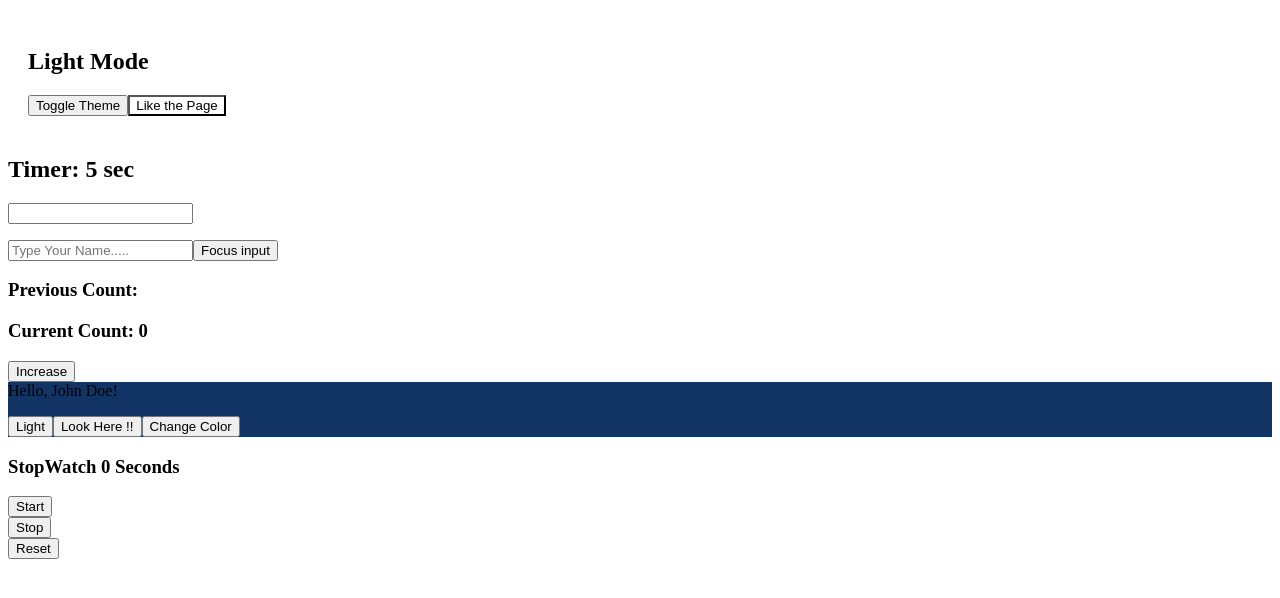
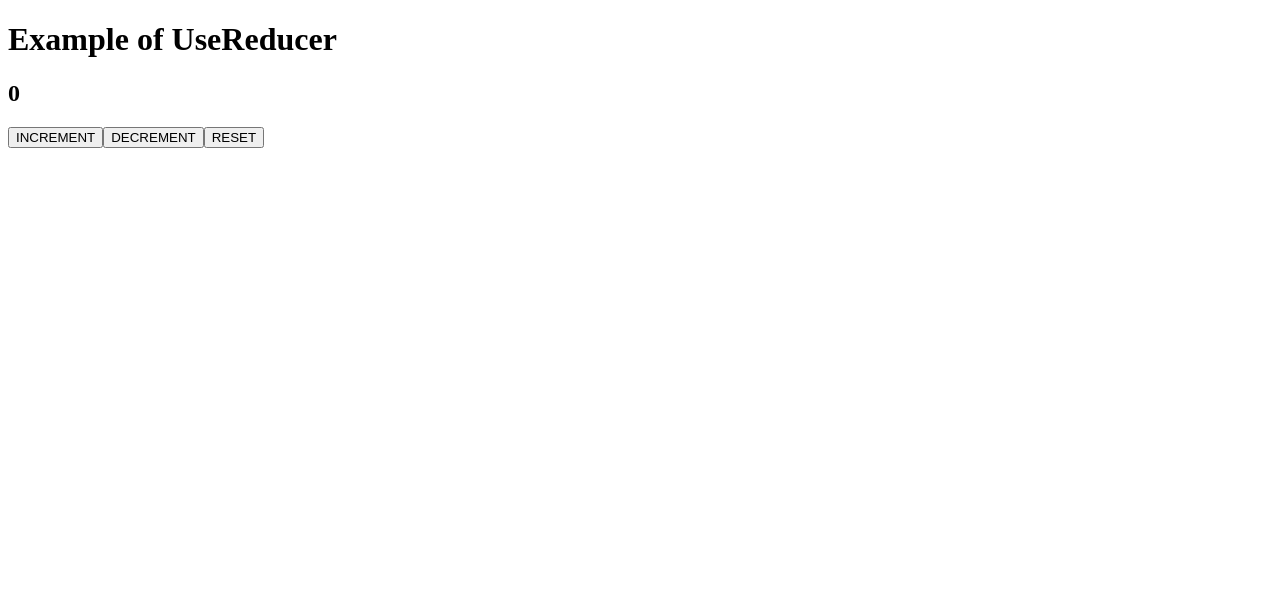
Before and after one commit to jaydipchangani/MERN, a React (Create React App) app in the folder React/my-app/: page / in a window 1280 px wide. Shown: the top 598 px of the page. Built offline with nearby package versions, Linux system fonts and the light colour scheme; the HTML template or start-up script is replaced by a standard one.

Commit message:
UseReducer Counter Example

```diff
--- a/React/my-app/src/App.js
+++ b/React/my-app/src/App.js
@@ -4,16 +4,18 @@ import Timer from './components/Timer';
 import UseStatePractice from './components/UseStatePractice';
 import TwFive from './components/TwFive';
 import UseContextExample from './components/UseContextExample';
+import UseReducerCount from './components/useReducerCount';
 
 function App() {
 
   return (
 <>
-    <ThemeToggle/>
+    { /*<ThemeToggle/>
     <Timer/>
     <UseStatePractice/>
     <TwFive/>
-    <UseContextExample/>
+    <UseContextExample/>*/}
+    <UseReducerCount/>
     </>
   );
 }
--- /dev/null
+++ b/React/my-app/src/components/useReducerCount.jsx
@@ -0,0 +1,35 @@
+import React, { useReducer } from 'react'
+
+function useReducerCount() {
+    const[count,dispatch]=useReducer(reducer,0);
+
+    function reducer(state,action){
+        if(action.type === 'inc')
+        {
+            return state+1;
+        }
+        if(action.type === 'dec')
+        {
+            return state-1;
+        }
+        if(action.type === 'reset')
+        {
+            state=0
+            return state;
+        }
+    }
+
+  return (
+    <div>
+      <h1>Example of UseReducer</h1>
+      <h2>{count}</h2>
+      <button onClick={()=> dispatch({type:"inc"})}>INCREMENT</button>
+
+      <button onClick={()=> dispatch({type:"dec"})}>DECREMENT</button>
+
+      <button onClick={()=> dispatch({type:"reset"})}>RESET</button>
+    </div>
+  )
+}
+
+export default useReducerCount
```
